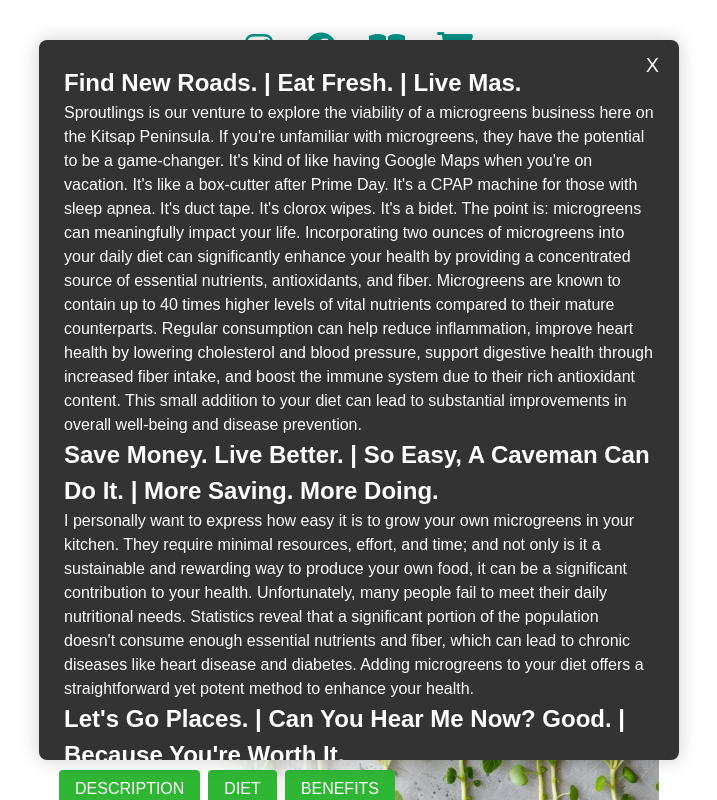
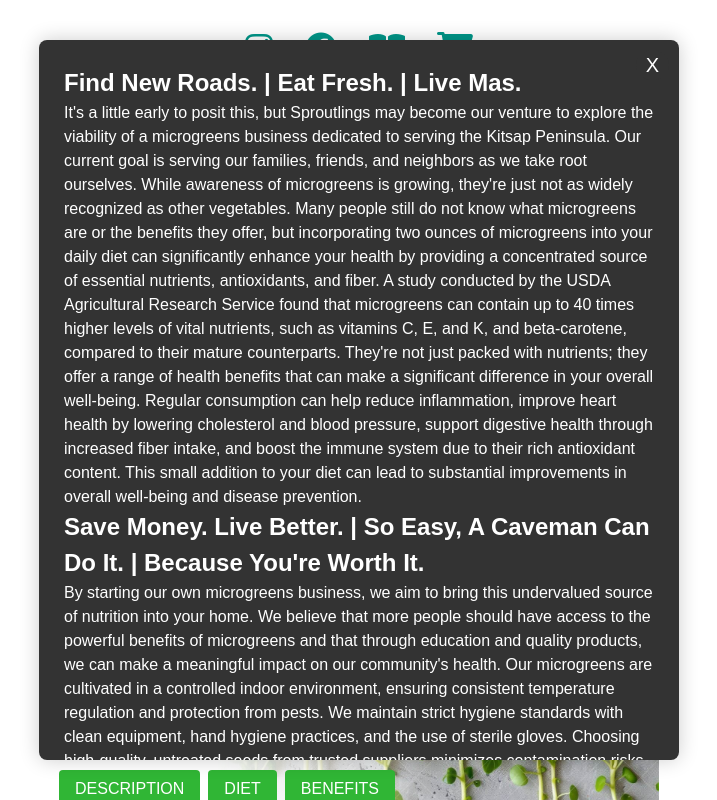
Before and after one commit to dev-montgomery/sproutlings, a React (Create React App) app: page / in a window 1280 px wide. Both pictures are taken after a click on the item 668 px from the left and 49 px from the top of the page. Shown: the top 800 px of the page, without its empty margins (281-998 px from the left). Built offline with nearby package versions, Linux system fonts and the light colour scheme.

Commit message:
edited story.js

```diff
--- a/package.json
+++ b/package.json
@@ -8,8 +8,7 @@
     "@testing-library/user-event": "^13.5.0",
     "react": "^18.3.1",
     "react-dom": "^18.3.1",
-    "react-scripts": "5.0.1",
-    "web-vitals": "^2.1.4"
+    "react-scripts": "5.0.1"
   },
   "scripts": {
     "start": "react-scripts start",
--- a/src/components/Story.js
+++ b/src/components/Story.js
@@ -5,17 +5,15 @@ const Story = () => {
     <section className='story-container'>
       <h2>Find New Roads. | Eat Fresh. | Live Mas.</h2>
 
-      <p>Sproutlings is our venture to explore the viability of a microgreens business here on the Kitsap Peninsula. If you're unfamiliar with microgreens, they have the potential to be a game-changer. It's kind of like having Google Maps when you're on vacation. It's like a box-cutter after Prime Day. It's a CPAP machine for those with sleep apnea. It's duct tape. It's clorox wipes. It's a bidet. The point is: microgreens can meaningfully impact your life. Incorporating two ounces of microgreens into your daily diet can significantly enhance your health by providing a concentrated source of essential nutrients, antioxidants, and fiber. Microgreens are known to contain up to 40 times higher levels of vital nutrients compared to their mature counterparts. Regular consumption can help reduce inflammation, improve heart health by lowering cholesterol and blood pressure, support digestive health through increased fiber intake, and boost the immune system due to their rich antioxidant content. This small addition to your diet can lead to substantial improvements in overall well-being and disease prevention.</p>
+      <p>It's a little early to posit this, but Sproutlings may become our venture to explore the viability of a microgreens business dedicated to serving the Kitsap Peninsula. Our current goal is serving our families, friends, and neighbors as we take root ourselves. While awareness of microgreens is growing, they're just not as widely recognized as other vegetables. Many people still do not know what microgreens are or the benefits they offer, but incorporating two ounces of microgreens into your daily diet can significantly enhance your health by providing a concentrated source of essential nutrients, antioxidants, and fiber. A study conducted by the USDA Agricultural Research Service found that microgreens can contain up to 40 times higher levels of vital nutrients, such as vitamins C, E, and K, and beta-carotene, compared to their mature counterparts. They're not just packed with nutrients; they offer a range of health benefits that can make a significant difference in your overall well-being. Regular consumption can help reduce inflammation, improve heart health by lowering cholesterol and blood pressure, support digestive health through increased fiber intake, and boost the immune system due to their rich antioxidant content. This small addition to your diet can lead to substantial improvements in overall well-being and disease prevention.</p>
 
-      <h2>Save Money. Live Better. | So Easy, A Caveman Can Do It. | More Saving. More Doing.</h2>
+      <h2>Save Money. Live Better. | So Easy, A Caveman Can Do It. | Because You're Worth It.</h2>
 
-      <p>I personally want to express how easy it is to grow your own microgreens in your kitchen. They require minimal resources, effort, and time; and not only is it a sustainable and rewarding way to produce your own food, it can be a significant contribution to your health. Unfortunately, many people fail to meet their daily nutritional needs. Statistics reveal that a significant portion of the population doesn't consume enough essential nutrients and fiber, which can lead to chronic diseases like heart disease and diabetes. Adding microgreens to your diet offers a straightforward yet potent method to enhance your health.</p>
+      <p>By starting our own microgreens business, we aim to bring this undervalued source of nutrition into your home. We believe that more people should have access to the powerful benefits of microgreens and that through education and quality products, we can make a meaningful impact on our community's health. Our microgreens are cultivated in a controlled indoor environment, ensuring consistent temperature regulation and protection from pests. We maintain strict hygiene standards with clean equipment, hand hygiene practices, and the use of sterile gloves. Choosing high-quality, untreated seeds from trusted suppliers minimizes contamination risks, while nutrient-dense soil promotes the growth of nutrient-rich microgreens. We prioritize clean, potable water for irrigation, employing bottom-watering techniques to keep foliage dry and prevent fungal issues and rot. To further mitigate risks, we enhance air quality with purifiers and fans, and provide optimal full-spectrum lighting to simulate natural light cycles.</p>
 
-      <h2>Let's Go Places. | Can You Hear Me Now? Good. | Because You're Worth It.</h2>
+      <h2>Think Different. | Red Bull Gives You Wings. | Das Auto.</h2>
 
-      <p>If you're not inclined to grow your own microgreens, consider purchasing ours and discover how they can enhance your diet and health. Our microgreens are cultivated in a controlled indoor environment, ensuring consistent temperature regulation and protection from pests. We maintain strict hygiene standards with clean equipment, hand hygiene practices, and the use of sterile gloves. Choosing high-quality, untreated seeds from trusted suppliers minimizes contamination risks, while nutrient-dense soil promotes the growth of nutrient-rich microgreens. We prioritize clean, potable water for irrigation, employing bottom-watering techniques to keep foliage dry and prevent fungal issues and rot. To further mitigate risks, we enhance air quality with purifiers and fans, and provide optimal full-spectrum lighting to simulate natural light cycles.</p>
-
-      <p>a closing word</p>
+      <p>As a part of my final word, I just want to express how easy it is to grow your own microgreens. The resources, effort, and time is low to produce these game-changers just in your own kitchen, but if you're not feeling inclined to grow them yourselves, then please consider our microgreens. By pursuing a microgreens business, we are dedicated to serving fresh, nutrient-dense greens that can enhance diets and promote health and well-being. Our passion for quality and sustainability drives us to deliver the best microgreens, ensuring that everyone has the opportunity to experience the powerful benefits of these remarkable plants.</p>
     </section>
   )
 };
```
